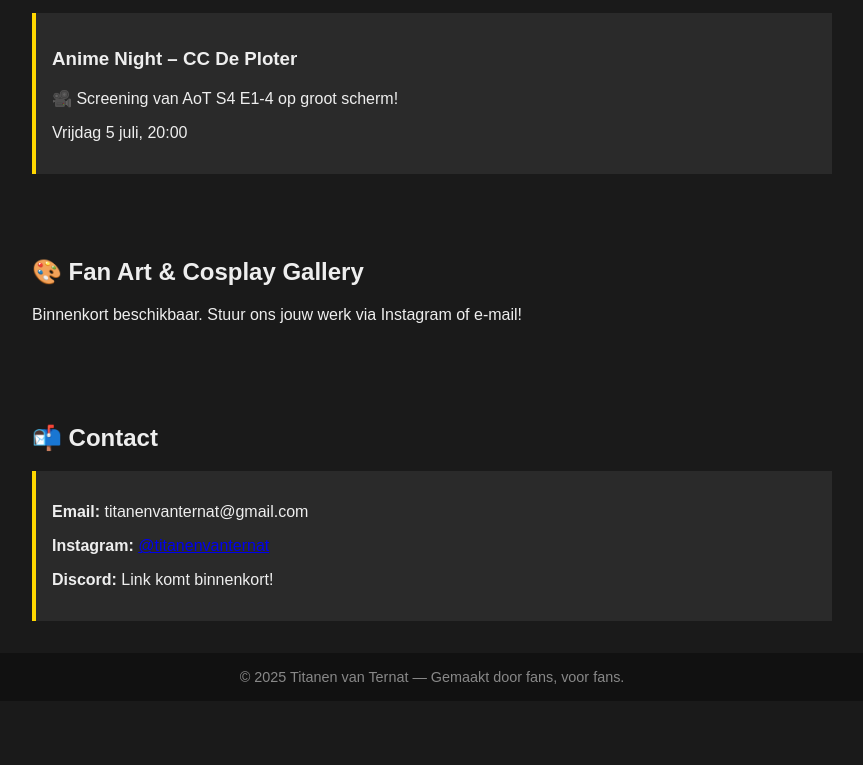
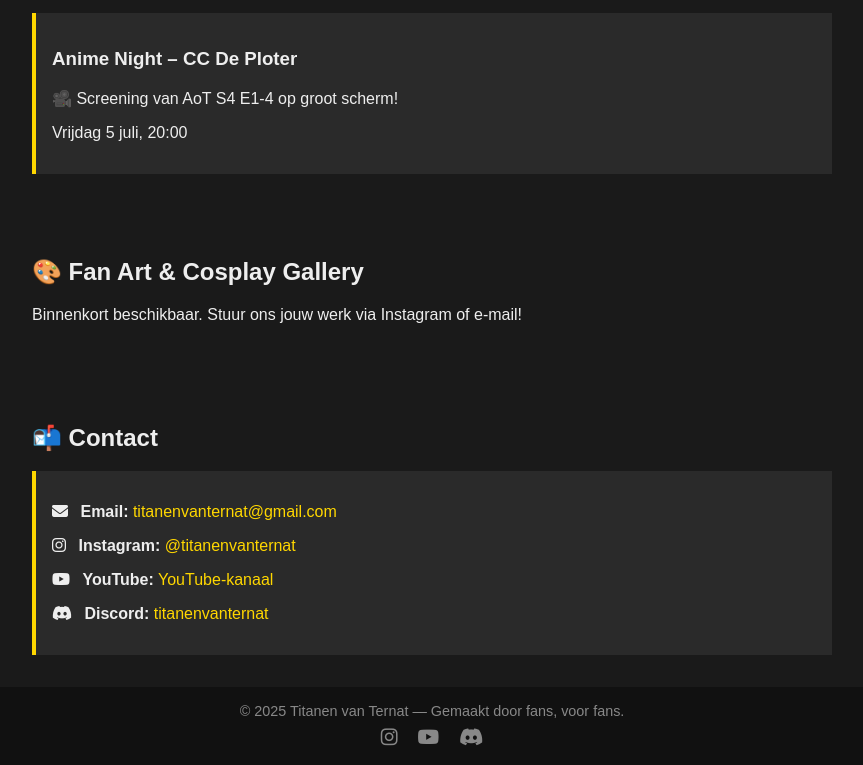
Before and after one commit to AttackontitanTernat/titanen-van-ternat, a plain HTML site: page index.html in a window 1280 px wide. Shown: the part 702-1467 px from the top of the page, without its empty margins (208-1071 px from the left). Before the commit the page ends 1403 px from the top, so only its background shows below. Drawn offline with Linux system fonts and the light colour scheme; a web font is replaced by a local one.

Commit message:
Update index.html

```diff
--- a/index.html
+++ b/index.html
@@ -6,6 +6,7 @@
   <meta name="viewport" content="width=device-width, initial-scale=1">
   <title>Titanen van Ternat</title>
   <link href="https://fonts.googleapis.com/css2?family=UnifrakturCook:wght@700&display=swap" rel="stylesheet">
+  <link rel="stylesheet" href="https://cdnjs.cloudflare.com/ajax/libs/font-awesome/6.5.0/css/all.min.css">
   <style>
     body {
       margin: 0;
@@ -62,12 +63,40 @@
       border-left: 4px solid #ffd700;
     }
 
+    .contact a {
+      color: #ffd700;
+      text-decoration: none;
+    }
+
+    .contact a:hover {
+      text-decoration: underline;
+    }
+
+    .contact i {
+      margin-right: 0.5rem;
+    }
+
     footer {
       text-align: center;
       padding: 1rem;
       background-color: #111;
       font-size: 0.9rem;
       color: #888;
+    }
+
+    .social-icons {
+      margin-top: 0.5rem;
+    }
+
+    .social-icons a {
+      color: #888;
+      margin: 0 0.5rem;
+      font-size: 1.2rem;
+      transition: color 0.3s;
+    }
+
+    .social-icons a:hover {
+      color: #ffd700;
     }
   </style>
 </head>
@@ -107,14 +136,36 @@
 <section id="contact">
   <h2>📬 Contact</h2>
   <div class="contact">
-    <p><strong>Email:</strong> titanenvanternat@gmail.com</p>
-    <p><strong>Instagram:</strong> <a href="https://instagram.com/titanenvanternat" target="_blank">@titanenvanternat</a></p>
-    <p><strong>Discord:</strong> Link komt binnenkort!</p>
+    <p>
+      <i class="fas fa-envelope"></i>
+      <strong>Email:</strong>
+      <a href="mailto:titanenvanternat@gmail.com">titanenvanternat@gmail.com</a>
+    </p>
+    <p>
+      <i class="fab fa-instagram"></i>
+      <strong>Instagram:</strong>
+      <a href="https://www.instagram.com/titanenvanternat/" target="_blank" rel="noopener noreferrer">@titanenvanternat</a>
+    </p>
+    <p>
+      <i class="fab fa-youtube"></i>
+      <strong>YouTube:</strong>
+      <a href="https://www.youtube.com/channel/UCEHFGdYLide82F-6zQeSEuw" target="_blank" rel="noopener noreferrer">YouTube-kanaal</a>
+    </p>
+    <p>
+      <i class="fab fa-discord"></i>
+      <strong>Discord:</strong>
+      <a href="https://discord.gg/YOUR_INVITE_LINK" target="_blank" rel="noopener noreferrer">titanenvanternat</a>
+    </p>
   </div>
 </section>
 
 <footer>
   &copy; 2025 Titanen van Ternat — Gemaakt door fans, voor fans.
+  <div class="social-icons">
+    <a href="https://www.instagram.com/titanenvanternat/" target="_blank" rel="noopener noreferrer"><i class="fab fa-instagram"></i></a>
+    <a href="https://www.youtube.com/channel/UCEHFGdYLide82F-6zQeSEuw" target="_blank" rel="noopener noreferrer"><i class="fab fa-youtube"></i></a>
+    <a href="https://discord.gg/YOUR_INVITE_LINK" target="_blank" rel="noopener noreferrer"><i class="fab fa-discord"></i></a>
+  </div>
 </footer>
 
 </body>
```
